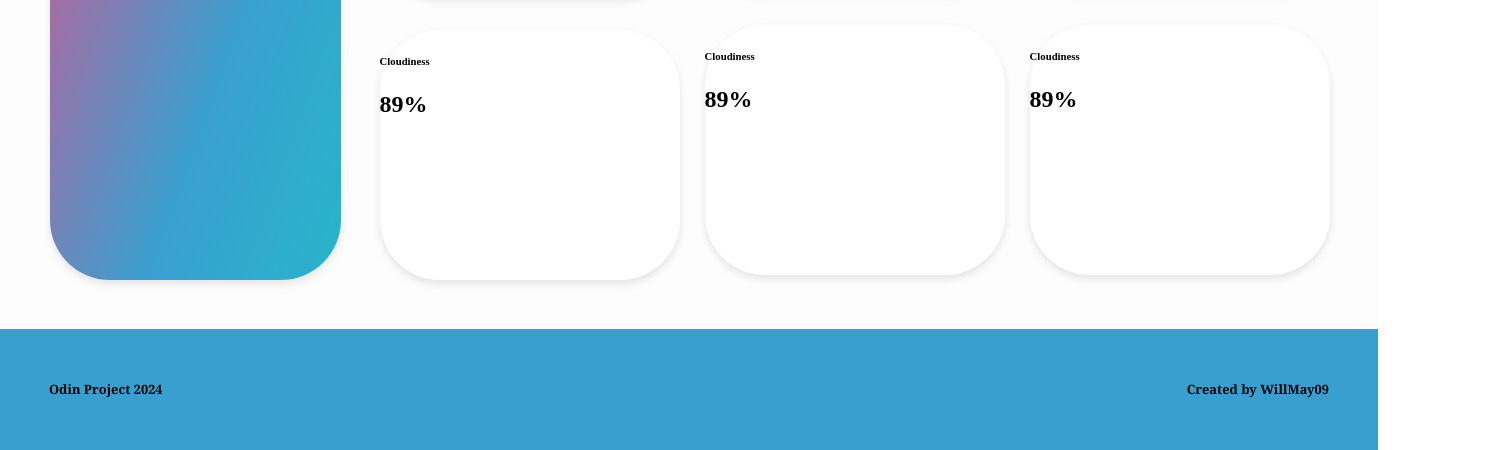
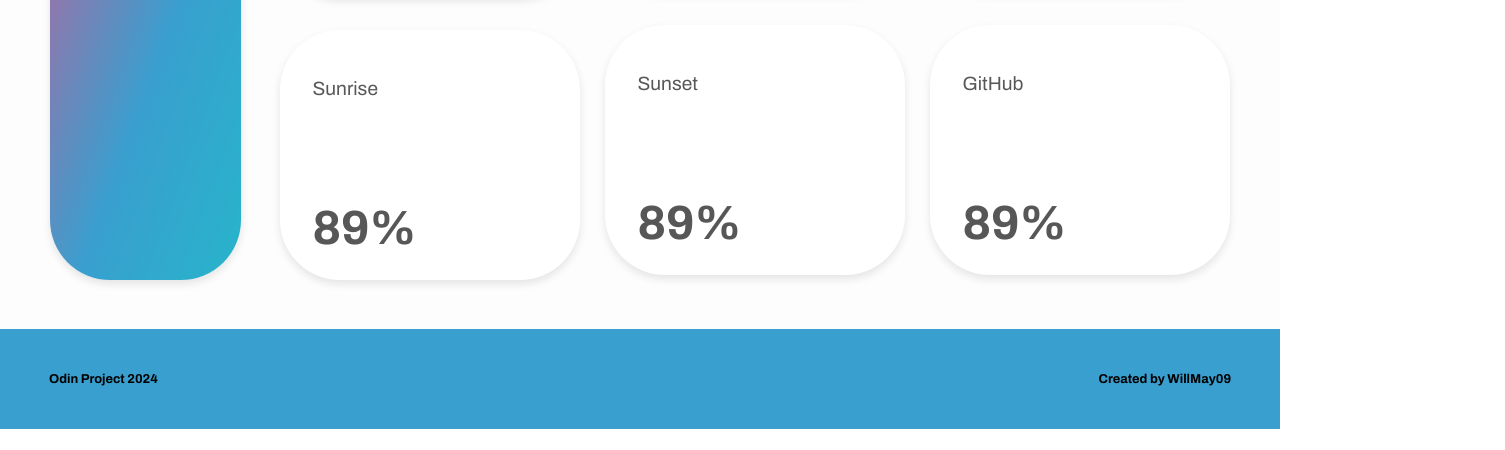
Before and after one commit to WillMay09/Weather-Forcast, a website built with webpack: page src/template.html in a window 1280 px wide. Shown: the part 686-1136 px from the top of the page, 1505 px wide, since content can reach past the window. After the commit the page ends 1115 px from the top, so only its background shows below. Built offline with nearby package versions, Linux system fonts and the light colour scheme; no server answers.

Commit message:
Created updateDOM.js file to dynamically update html elements with proper weather data

```diff
--- a/src/index.js
+++ b/src/index.js
@@ -1,5 +1,6 @@
-import { fetchWeather } from "./weatherData";
+
 import "./style.css";
 import { displayWeather } from "./weatherModules";
-
+import { updateDOM } from "./updateDOM";
 displayWeather();
+updateDOM('07945');
--- /dev/null
+++ b/src/updateDOM.js
@@ -0,0 +1,54 @@
+import { fetchWeather } from "./weatherData";
+
+export const updateDOM = async (zipCode) =>{
+
+    try{
+
+        const {currentWeather} = await fetchWeather(zipCode);
+
+        const tempDash = document.querySelector('.tempDash');
+        const cloudCover = document.querySelector('.Cloudcover');
+        const wind = document.querySelector('.Wind');
+        const sunrise = document.querySelector('.Sunrise');
+
+        const iconTab = document.querySelector('.iconTab');
+        const visibility = document.querySelector('.Visibility');
+        const sunset = document.querySelector('.Sunset');
+        const humidity = document.querySelector('.Humidity');
+        const gitHub = document.querySelector('.GitHub');
+
+        //updating weather stats
+
+        cloudCover.querySelector('.stat').textContent = `${currentWeather.cloudCover}`;
+        wind.querySelector('.stat').textContent = `${currentWeather.windSpeed}`;
+        sunrise.querySelector('.stat').textContent = `${currentWeather.sunRise}`;
+        visibility.querySelector('.stat').textContent = `${currentWeather.visibility}`;
+        sunset.querySelector('.stat').textContent = `${currentWeather.sunSet}`;
+        humidity.querySelector('.stat').textContent = `${currentWeather.humidity}`;
+
+
+
+
+
+
+        // cloudCover: data.days[0].cloudcover,
+        // feelslike: data.days[0].feelslike,
+        // windSpeed: data.days[0].windspeed,
+        // humidity: data.days[0].humidity,
+        // conditions: data.days[0].conditions,
+        // icon: data.days[0].icon,
+        // temperature: data.days[0].temp,
+        // tempMax: data.days[0].tempmax,
+        // tempMin: data.days[0].tempmin,
+        // sunRise: data.days[0].sunrise,
+        // sunSet: data.days[0].sunset
+    }catch(error){
+
+
+
+        console.error('Error updating the DOM');
+    }
+
+
+
+}
--- a/src/weatherData.js
+++ b/src/weatherData.js
@@ -1,4 +1,4 @@
-const WeatherData = () =>{
+export const WeatherData = () =>{
 
     const getData = async (zipCode) =>{
 
@@ -12,12 +12,12 @@ const WeatherData = () =>{
         }
 
         const data = await response.json();
-        if ('error' in data) {
+        if ('error' in data) {// Check if there's an error in the data itself.
             throw Error(data.error);
         }
-
+        console.log(data);
         return {
-
+            cloudCover: data.days[0].cloudcover,
             feelslike: data.days[0].feelslike,
             windSpeed: data.days[0].windspeed,
             humidity: data.days[0].humidity,
@@ -27,7 +27,8 @@ const WeatherData = () =>{
             tempMax: data.days[0].tempmax,
             tempMin: data.days[0].tempmin,
             sunRise: data.days[0].sunrise,
-            sunSet: data.days[0].sunset
+            sunSet: data.days[0].sunset,
+            visibility: data.days[0].visibility,
 
 
 
@@ -49,7 +50,7 @@ export const fetchWeather = async (location) =>{
 
     const weather = WeatherData();
 
-    const currentWeather = null;
+    let currentWeather = null;
 
     try {
         // Await the async data fetch
@@ -70,5 +71,5 @@ export const fetchWeather = async (location) =>{
     }
 }
 
-const location = '07945';
-fetchWeather(location);
+// const location = '07945';
+// fetchWeather(location);
--- a/src/weatherModStyle.css
+++ b/src/weatherModStyle.css
@@ -1,18 +1,29 @@
+
+@import url(https://fonts.googleapis.com/css2?family=Archivo:ital,wght@0,100..900;1,100..900&display=swap);
+
 *{
 
     --primary-color: #FFFFFF;
     --secondary-color: #FDFDFD;
-    --text-color: black;
+    --text-color: #575757;
     --highlight-color:#399FCF;
     --gradient: linear-gradient(110deg, #8286B3, #A36EA5, #399FCF, #27B4CA);
 
     /* text */
-    --ff: Cambria, Cochin, Georgia, Times, 'Times New Roman', serif;
+    --ff: 'Archivo', Cambria, Cochin, Georgia, Times, 'Times New Roman', serif;
     --h6: 1.2rem/1.6 var(--ff);
     --h1: bold 3rem/1.6 var(--ff);
+    box-sizing: border-box;
+
+}
+
+
+
+.archivo-bold{
 
 
 }
+
 
 .content{
     width: 100%;
@@ -48,8 +59,24 @@
     border-radius: 60px;
     background-color: var(--primary-color);
     box-shadow: 0 4px 8px rgba(0, 0, 0, 0.1); /* Subtle shadow */
+    padding-left: 2rem;
+    display: flex;
+    flex-direction: column;
+    align-items: flex-start;
+    color: var(--text-color)
 
 
+
+}
+
+.weatherStats .weather-tab h1{
+
+    font: var(--h1);
+}
+
+.weatherStats .weather-tab h6{
+
+    font: var(--h6);
 }
 
 .firstSection{
--- a/src/weatherModules.js
+++ b/src/weatherModules.js
@@ -15,21 +15,21 @@ const createWeatherInfoDash = () =>{
 
     const weatherInfo = createElement({type: 'div', className: 'weatherStats'});
     const firstSection = createElement({type:'div', className: 'firstSection'});
-    const cloudiness = weatherTab('Cloudiness', '89%');
-    const wind = weatherTab('Cloudiness', '89%');
-    const sunrise = weatherTab('Cloudiness', '89%');
+    const cloudCover = weatherTab('Cloudcover', '89%');
+    const wind = weatherTab('Wind', '89%');
+    const sunrise = weatherTab('Sunrise', '89%');
 
     const iconContainer = iconTab("Rain", 'feels like 10', 'Cloud');
     const secondSection = createElement({type: 'div', className: 'secondSection'});
     const firstCol = createElement({type:'div', className: 'firstCol'});
-    const visibility = weatherTab('Cloudiness', '89%');
-    const sunset = weatherTab('Cloudiness', '89%');
+    const visibility = weatherTab('Visibility', '89%');
+    const sunset = weatherTab('Sunset', '89%');
 
     const secondCol = createElement({type: 'div', className: 'secondCol'});
-    const humidity = weatherTab('Cloudiness', '89%');
-    const gitHub = weatherTab('Cloudiness', '89%');
+    const humidity = weatherTab('Humidity', '89%');
+    const gitHub = weatherTab('GitHub', '89%');
 
-    firstSection.appendChild(cloudiness);
+    firstSection.appendChild(cloudCover);
     firstSection.appendChild(wind);
     firstSection.appendChild(sunrise);
     weatherInfo.appendChild(firstSection);
@@ -65,7 +65,7 @@ const iconTab = (description, feelsLike, icon) =>{
 
 const weatherTab = (description, statistic) =>{
 
-    const tab = createElement({type:'div', className: 'weather-tab'});
+    const tab = createElement({type:'div', className: `weather-tab ${description}`});
     const label = createElement({type: 'h6', className: `${description}-title`, textContent: description});
     const stat = createElement({type: 'h1', className: 'stat', textContent: statistic});
 
```
